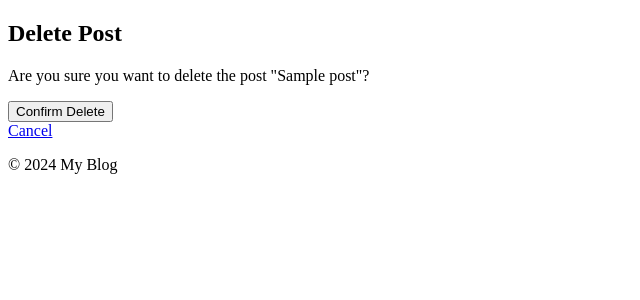
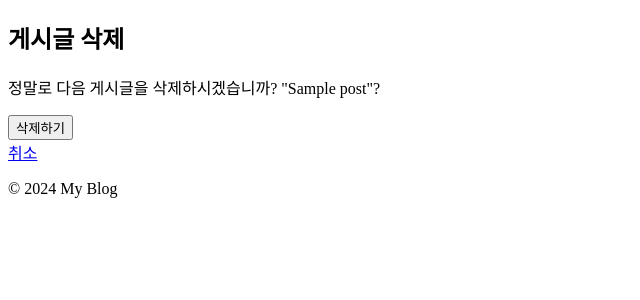
Before and after one commit to HwangDal85/django_blog_project, a Django app: page /post/1/delete/ in a window 1280 px wide. Shown: the part 144-444 px from the top of the page, without its empty margins (0-640 px from the left). Run offline with Django 5.2, Linux system fonts and the light colour scheme; a user stored in the database is signed in; tables that the repository leaves empty hold one stand-in row (values such as "Sample post").

Commit message:
페이지 한글화

```diff
--- a/blog/templates/blog/post_confirm_delete.html
+++ b/blog/templates/blog/post_confirm_delete.html
@@ -1,11 +1,11 @@
 {% extends 'blog/base.html' %}
 
 {% block content %}
-    <h2>Delete Post</h2>
-    <p>Are you sure you want to delete the post "{{ post.title }}"?</p>
+    <h2>게시글 삭제</h2>
+    <p>정말로 다음 게시글을 삭제하시겠습니까? "{{ post.title }}"?</p>
     <form method="POST">
         {% csrf_token %}
-        <button type="submit" class="btn btn-danger">Confirm Delete</button>
+        <button type="submit" class="btn btn-danger">삭제하기</button>
     </form>
-    <a href="{% url 'post_detail' pk=post.pk %}" class="btn btn-default">Cancel</a>
+    <a href="{% url 'post_detail' pk=post.pk %}" class="btn btn-default">취소</a>
 {% endblock %}
```
